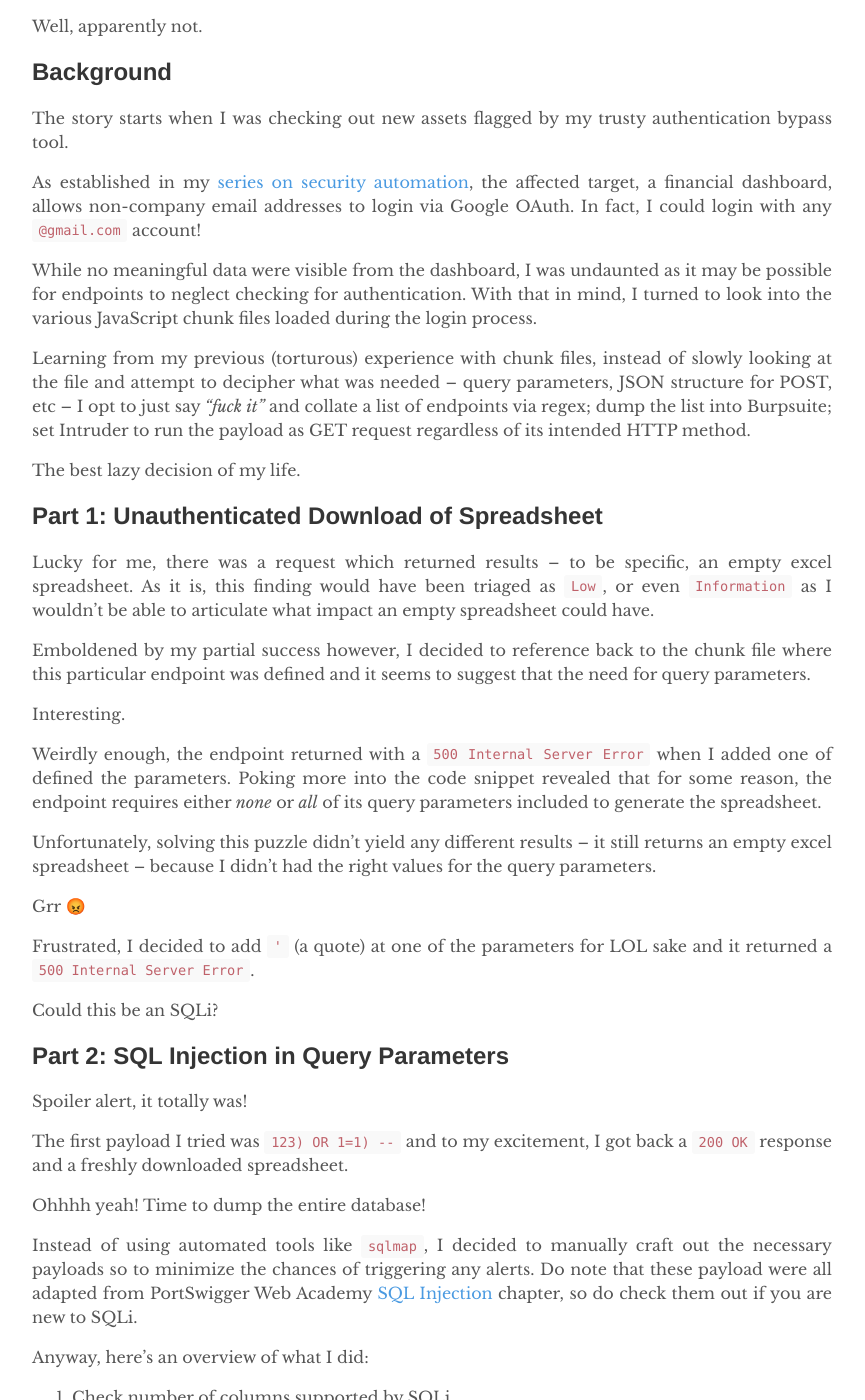
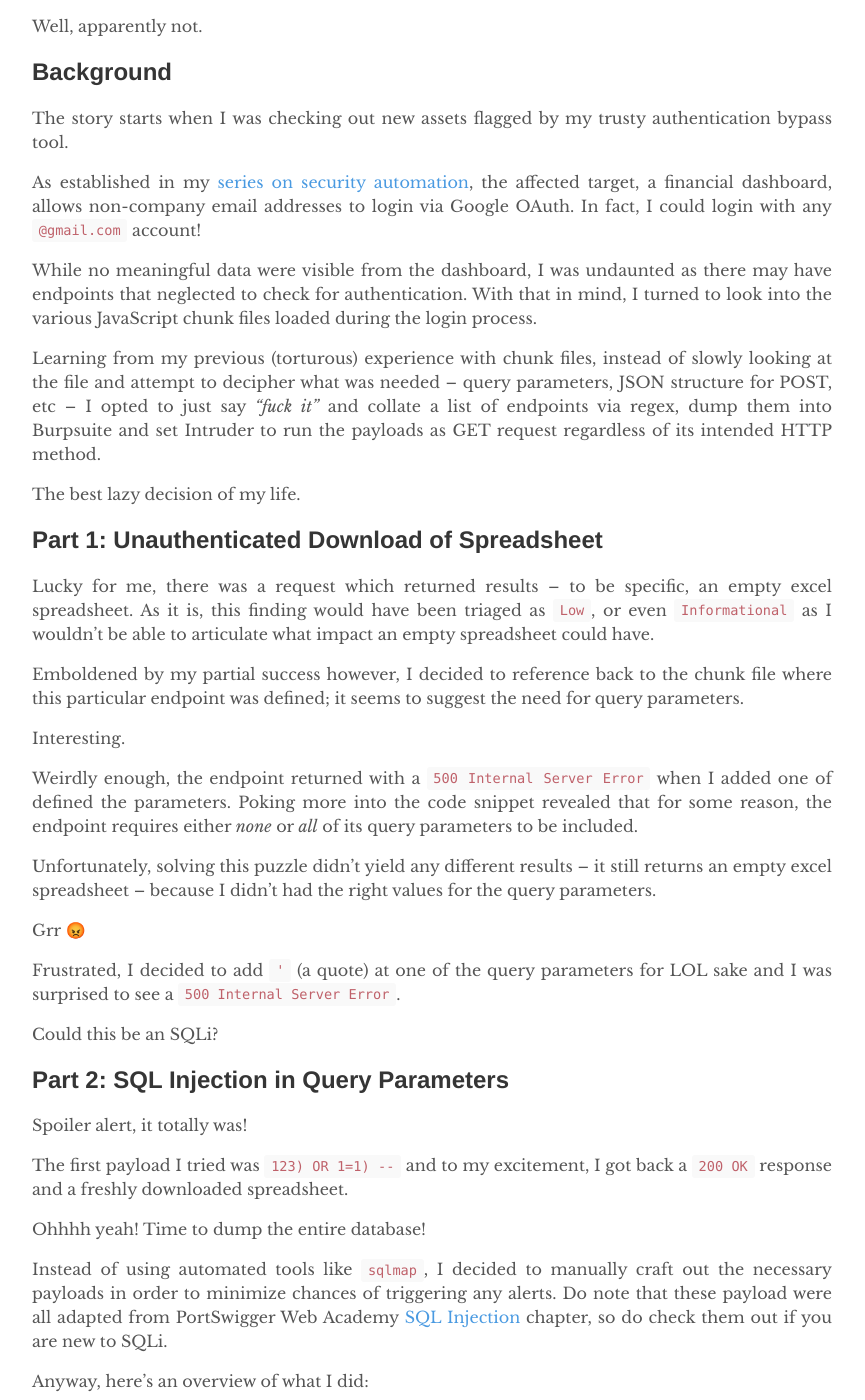
Before and after one commit to andreathniah/bucketoftears, a Jekyll site: the page built from _posts/2022-09-23-sql-injection-persistence.md, in a window 1280 px wide and 1400 px high, scrolled down 402 px. Shown: the whole window, without its empty margins (208-1073 px from the left). Built offline with Jekyll 4.4.1, drawn with Linux system fonts in a browser that asks for light colours; some of the changed text lies outside the part shown.

Commit message:
Fix grammar and spelling mistakes

````diff
--- a/_posts/2022-09-23-sql-injection-persistence.md
+++ b/_posts/2022-09-23-sql-injection-persistence.md
@@ -20,27 +20,27 @@ The story starts when I was checking out new assets flagged by my trusty authent
 
 As established in my [series on security automation](../2022-05-15/security-automation-at-scale), the affected target, a financial dashboard, allows non-company email addresses to login via Google OAuth. In fact, I could login with any `@gmail.com` account!
 
-While no meaningful data were visible from the dashboard, I was undaunted as it may be possible for endpoints to neglect checking for authentication. With that in mind, I turned to look into the various JavaScript chunk files loaded during the login process.
+While no meaningful data were visible from the dashboard, I was undaunted as there may have endpoints that neglected to check for authentication. With that in mind, I turned to look into the various JavaScript chunk files loaded during the login process.
 
-Learning from my previous (torturous) experience with chunk files, instead of slowly looking at the file and attempt to decipher what was needed -- query parameters, JSON structure for POST, etc -- I opt to just say _"fuck it"_ and collate a list of endpoints via regex; dump the list into Burpsuite; set Intruder to run the payload as GET request regardless of its intended HTTP method.
+Learning from my previous (torturous) experience with chunk files, instead of slowly looking at the file and attempt to decipher what was needed -- query parameters, JSON structure for POST, etc -- I opted to just say _"fuck it"_ and collate a list of endpoints via regex, dump them into Burpsuite and set Intruder to run the payloads as GET request regardless of its intended HTTP method.
 
 The best lazy decision of my life.
 
 ## Part 1: Unauthenticated Download of Spreadsheet
 
-Lucky for me, there was a request which returned results -- to be specific, an empty excel spreadsheet. As it is, this finding would have been triaged as `Low`, or even `Information` as I wouldn't be able to articulate what impact an empty spreadsheet could have.
+Lucky for me, there was a request which returned results -- to be specific, an empty excel spreadsheet. As it is, this finding would have been triaged as `Low`, or even `Informational` as I wouldn't be able to articulate what impact an empty spreadsheet could have.
 
-Emboldened by my partial success however, I decided to reference back to the chunk file where this particular endpoint was defined and it seems to suggest that the need for query parameters.
+Emboldened by my partial success however, I decided to reference back to the chunk file where this particular endpoint was defined; it seems to suggest the need for query parameters.
 
 Interesting.
 
-Weirdly enough, the endpoint returned with a `500 Internal Server Error` when I added one of defined the parameters. Poking more into the code snippet revealed that for some reason, the endpoint requires either _none_ or _all_ of its query parameters included to generate the spreadsheet.
+Weirdly enough, the endpoint returned with a `500 Internal Server Error` when I added one of defined the parameters. Poking more into the code snippet revealed that for some reason, the endpoint requires either _none_ or _all_ of its query parameters to be included.
 
 Unfortunately, solving this puzzle didn't yield any different results -- it still returns an empty excel spreadsheet -- because I didn't had the right values for the query parameters.
 
 Grr 😡
 
-Frustrated, I decided to add `'` (a quote) at one of the parameters for LOL sake and it returned a `500 Internal Server Error`.
+Frustrated, I decided to add `'` (a quote) at one of the query parameters for LOL sake and I was surprised to see a `500 Internal Server Error`.
 
 Could this be an SQLi?
 
@@ -52,23 +52,23 @@ The first payload I tried was `123) OR 1=1) --` and to my excitement, I got back
 
 Ohhhh yeah! Time to dump the entire database!
 
-Instead of using automated tools like `sqlmap`, I decided to manually craft out the necessary payloads so to minimize the chances of triggering any alerts. Do note that these payload were all adapted from PortSwigger Web Academy [SQL Injection](https://portswigger.net/web-security/sql-injection) chapter, so do check them out if you are new to SQLi.
+Instead of using automated tools like `sqlmap`, I decided to manually craft out the necessary payloads in order to minimize chances of triggering any alerts. Do note that these payload were all adapted from PortSwigger Web Academy [SQL Injection](https://portswigger.net/web-security/sql-injection) chapter, so do check them out if you are new to SQLi.
 
 Anyway, here's an overview of what I did:
 
-1.  Check number of columns supported by SQLi
+1.  Check number of columns
 
     ```
     ') order by 6-- -
     ```
 
-2.  Find list of tables
+2.  Get list of tables
 
     ```
     ') union select table_name,'','','','' from information_schema.tables-- -
     ```
 
-3.  Find columns of a table
+3.  Get list of columns in a table
 
     ```
     ') union select column_name,'','','','' from information_schema.columns where table_name='<TABLE_NAME>'-- -
@@ -110,4 +110,4 @@ As it turns out, this particular financial dashboard was just one component of o
 
 Talk about horrifying.
 
-That said, this was definitely my biggest finding of the year (in fact, my biggest finding ever) and I am super happy about it. Here's to more critical/high findings in the future 🥂
+That said, this was definitely my biggest finding of the year (in fact, my biggest finding ever) and I am super happy about it. Here's to more `critical`/`high` findings in the future 🥂
````
Also changed, not shown: other parts of _posts/2022-09-23-sql-injection-persistence.md (+5 -5 lines).
